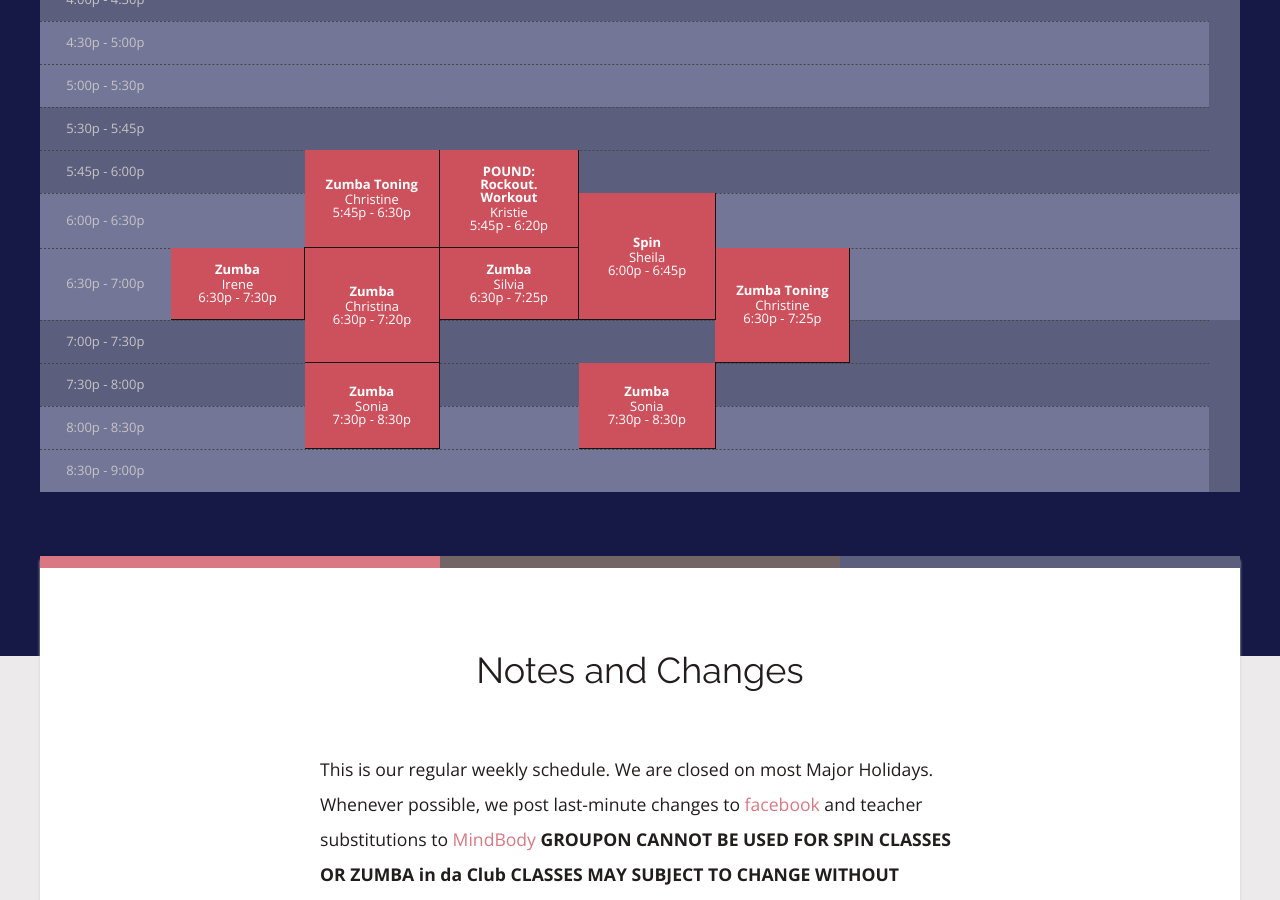
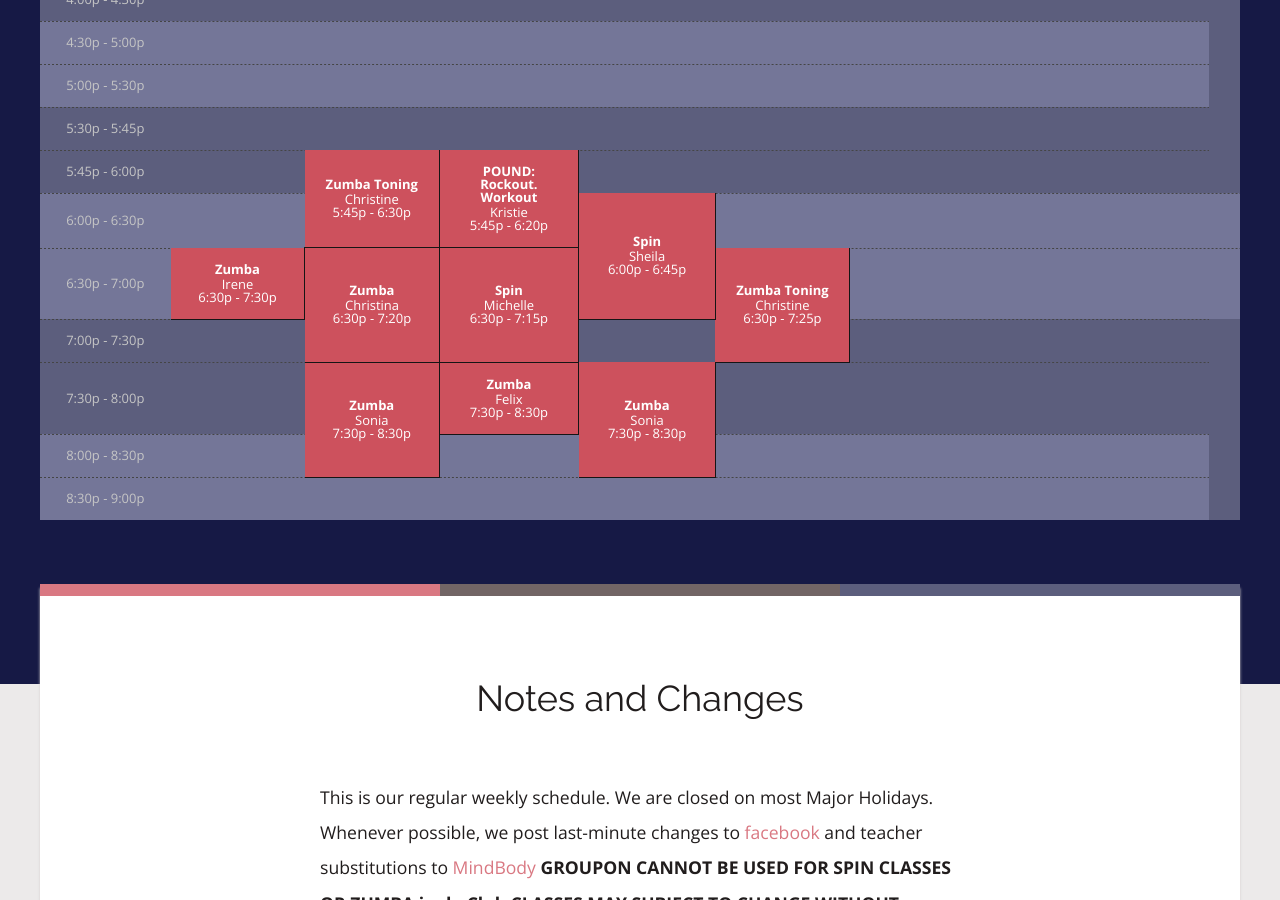
Before and after one commit to rwstone/shapeitup, a Jekyll site: the page built from schedule/index.md, in a window 1280 px wide and 900 px high, scrolled down 918 px. Built offline with Jekyll 4.4.1, drawn with Linux system fonts in a browser that asks for light colours; some web fonts are replaced.

Commit message:
Updated Index

```diff
--- a/schedule/index.md
+++ b/schedule/index.md
@@ -62,18 +62,24 @@
   start_time: 5:45p
   end_time: 6:20p
   length: 2
+- class: Spin
+  instructor: Michelle
+  day: Wednesday
+  start_time: 6:30p
+  end_time: 7:15p
+  length: 2
 - class: Zumba
   instructor: Silvia
   day: Wednesday
   start_time: 6:30p
   end_time: 7:25p
   length: 1
-- class: Spin
-  instructor: Michelle
+- class: Zumba
+  instructor: Felix
   day: Wednesday
-  start_time: 6:30p
-  end_time: 7:15p
-  length: 2
+  start_time: 7:30p
+  end_time: 8:30p
+  length: 1
 - class: Barre Fusion
   instructor: Debbie
   day: Thursday
```
Also changed, not shown: other parts of schedule/index.md (+1 -1 lines).
